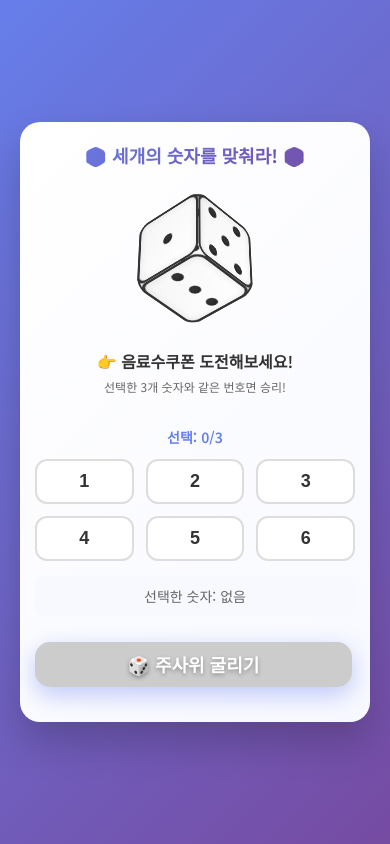
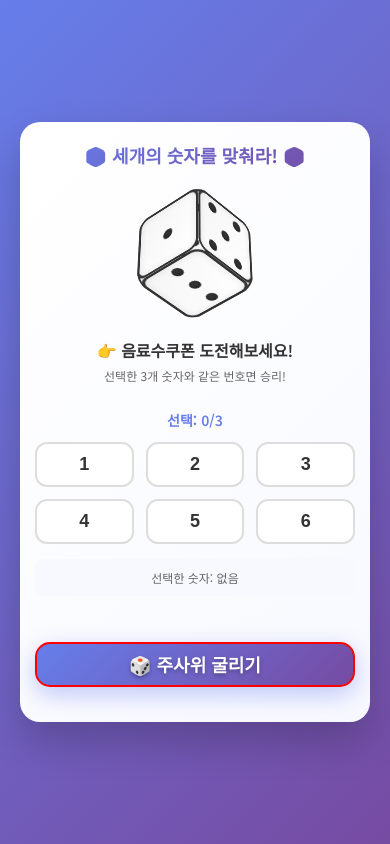
Before and after one commit to bcshine/dice_game, a plain HTML site: page index.html in a window 390 px wide. Drawn offline with Linux system fonts and the light colour scheme.

Commit message:
ㅗㅗㅗ

```diff
--- a/script.js
+++ b/script.js
@@ -58,6 +58,13 @@ class DiceGame {
     updateRollButton() {
         const rollButton = document.getElementById('rollDiceBtn');
         rollButton.disabled = this.selectedNumbers.length !== 3;
+
+        // 디버깅용: 버튼을 강제로 표시
+        rollButton.style.display = 'block';
+        rollButton.style.visibility = 'visible';
+        rollButton.style.opacity = '1';
+        console.log('버튼 상태:', rollButton.disabled ? '비활성화' : '활성화');
+        console.log('선택된 숫자:', this.selectedNumbers);
     }
 
     rollDice() {
--- a/style.css
+++ b/style.css
@@ -254,7 +254,7 @@ body {
 }
 
 .roll-btn {
-    width: 99%;
+    width: 100%;
     height: 50px;
     font-size: 20px;
     font-weight: 700;
@@ -264,7 +264,7 @@ body {
     border-radius: 18px;
     cursor: pointer;
     transition: all 0.3s ease;
-    margin: 0;
+    margin: 20px 0 0 0;
     box-shadow: 0 8px 25px rgba(102, 126, 234, 0.4);
     text-shadow: 0 2px 4px rgba(0,0,0,0.3);
     position: relative;
@@ -739,8 +739,21 @@ body {
     }
 
     .roll-btn {
-        height: 45px;
-        font-size: 18px;
+        height: 45px !important;
+        font-size: 18px !important;
         border-radius: 15px;
+        margin-top: 15px !important;
+        flex-shrink: 0;
+        position: relative;
+        z-index: 10;
+        width: 100% !important;
+        display: block !important;
+        background: linear-gradient(135deg, #667eea, #764ba2) !important;
+        border: 2px solid red; /* 디버깅용 - 버튼이 어디 있는지 확인 */
+    }
+
+    .selected-numbers {
+        margin-bottom: 10px;
+        font-size: 12px;
     }
 }
```
